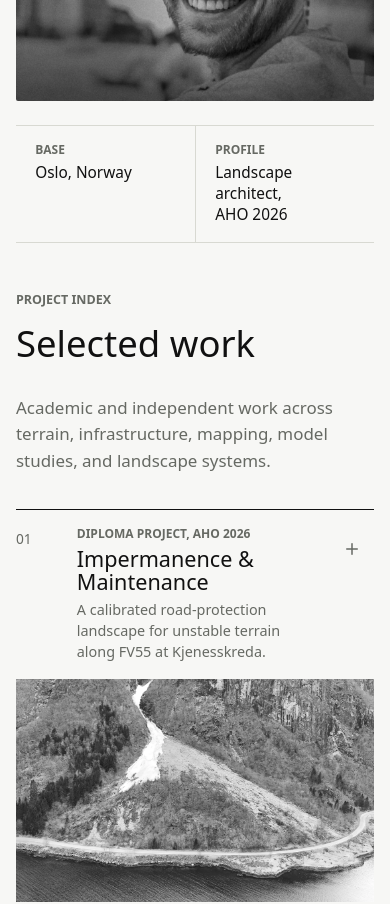
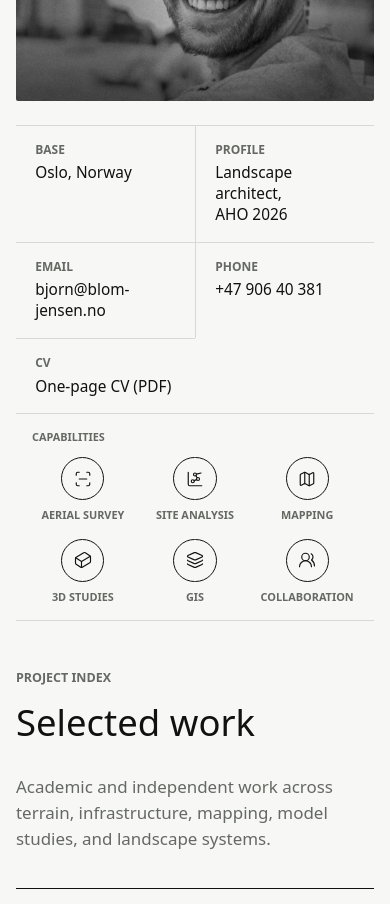
Before and after one commit to blomjensen/blomjensen.github.io, a React (Vite) app: page / in a window 390 px wide. Shown: the part 700-1604 px from the top of the page. Built offline with nearby package versions, Linux system fonts and the light colour scheme.

Commit message:
Refine portfolio content and hero capabilities

```diff
--- a/src/components/Hero.tsx
+++ b/src/components/Hero.tsx
@@ -1,4 +1,5 @@
 import { content } from '../content';
+import { ChartNetwork, Cuboid, Layers, Map, ScanLine, UsersRound } from 'lucide-react';
 import { useLanguage } from '../contexts/LanguageContext';
 import heroImage from '../assets/11641084856f4253f2024f07b07edcc8d4b7a88f.webp';
 
@@ -17,9 +18,21 @@ const heroCopy = {
     imageAlt: 'Portrait of Bjørn Blom-Jensen',
     actionsLabel: 'Primary actions',
     metadataLabel: 'Portfolio metadata',
+    capabilitiesLabel: 'Capabilities',
+    capabilities: [
+      { label: 'Aerial survey', Icon: ScanLine },
+      { label: 'Site analysis', Icon: ChartNetwork },
+      { label: 'Mapping', Icon: Map },
+      { label: '3D studies', Icon: Cuboid },
+      { label: 'GIS', Icon: Layers },
+      { label: 'Collaboration', Icon: UsersRound },
+    ],
     details: [
-      ['Base', 'Oslo, Norway'],
-      ['Profile', 'Landscape architect, AHO 2026'],
+      { label: 'Base', value: 'Oslo, Norway' },
+      { label: 'Profile', value: 'Landscape architect, AHO 2026' },
+      { label: 'Email', value: 'bjorn@blom-jensen.no', href: 'mailto:bjorn@blom-jensen.no' },
+      { label: 'Phone', value: '+47 906 40 381', href: 'tel:+4790640381' },
+      { label: 'CV', value: 'One-page CV (PDF)', href: '/files/bjorn-blom-jensen-cv-2026.pdf' },
     ],
   },
   no: {
@@ -32,9 +45,21 @@ const heroCopy = {
     imageAlt: 'Portrett av Bjørn Blom-Jensen',
     actionsLabel: 'Hovedhandlinger',
     metadataLabel: 'Porteføljeinformasjon',
+    capabilitiesLabel: 'Kompetanse',
+    capabilities: [
+      { label: 'Dronekartlegging', Icon: ScanLine },
+      { label: 'Stedsanalyse', Icon: ChartNetwork },
+      { label: 'Kartlegging', Icon: Map },
+      { label: '3D-studier', Icon: Cuboid },
+      { label: 'GIS', Icon: Layers },
+      { label: 'Samarbeid', Icon: UsersRound },
+    ],
     details: [
-      ['Base', 'Oslo, Norge'],
-      ['Profil', 'Landskapsarkitekt, AHO 2026'],
+      { label: 'Base', value: 'Oslo, Norge' },
+      { label: 'Profil', value: 'Landskapsarkitekt, AHO 2026' },
+      { label: 'E-post', value: 'bjorn@blom-jensen.no', href: 'mailto:bjorn@blom-jensen.no' },
+      { label: 'Telefon', value: '+47 906 40 381', href: 'tel:+4790640381' },
+      { label: 'CV', value: 'Én-sides CV (PDF)', href: '/files/bjorn-blom-jensen-cv-2026.pdf' },
     ],
   },
 } as const;
@@ -74,13 +99,40 @@ export function Hero({ onExploreClick }: HeroProps) {
       </div>
 
       <dl className="hero-details" aria-label={copy.metadataLabel}>
-        {copy.details.map(([label, value]) => (
-          <div key={label}>
-            <dt>{label}</dt>
-            <dd>{value}</dd>
+        {copy.details.map((detail) => (
+          <div key={detail.label}>
+            <dt>{detail.label}</dt>
+            <dd>
+              {detail.href ? (
+                <a
+                  className="hero-detail-link"
+                  href={detail.href}
+                  target={detail.href.endsWith('.pdf') ? '_blank' : undefined}
+                  rel={detail.href.endsWith('.pdf') ? 'noopener noreferrer' : undefined}
+                >
+                  {detail.value}
+                </a>
+              ) : (
+                detail.value
+              )}
+            </dd>
           </div>
         ))}
       </dl>
+
+      <section className="hero-capabilities" aria-label={copy.capabilitiesLabel}>
+        <p>{copy.capabilitiesLabel}</p>
+        <ul>
+          {copy.capabilities.map(({ label, Icon }) => (
+            <li key={label}>
+              <span className="hero-capability-icon" aria-hidden="true">
+                <Icon size={18} strokeWidth={1.55} />
+              </span>
+              <span>{label}</span>
+            </li>
+          ))}
+        </ul>
+      </section>
     </section>
   );
 }
--- a/src/custom.css
+++ b/src/custom.css
@@ -391,7 +391,7 @@ figcaption {
 
 .hero-details {
   display: grid;
-  grid-template-columns: repeat(2, minmax(0, 1fr));
+  grid-template-columns: repeat(5, minmax(0, 1fr));
   max-width: 1380px;
   margin: 3rem auto 0;
   border-top: 1px solid var(--line);
@@ -424,6 +424,67 @@ dd {
   color: var(--ink);
   font-size: 0.96rem;
   line-height: 1.35;
+}
+
+.hero-detail-link {
+  color: inherit;
+  text-decoration-color: color-mix(in srgb, currentColor 32%, transparent);
+  text-decoration-thickness: 1px;
+  text-underline-offset: 0.18em;
+}
+
+.hero-detail-link:hover {
+  text-decoration-color: currentColor;
+}
+
+.hero-capabilities {
+  display: grid;
+  grid-template-columns: 10rem minmax(0, 1fr);
+  gap: 1.2rem;
+  max-width: 1380px;
+  margin: 0 auto;
+  padding: 1.15rem 1.2rem 1.35rem;
+  border-bottom: 1px solid var(--line);
+}
+
+.hero-capabilities > p,
+.hero-capabilities li > span:last-child {
+  color: var(--muted);
+  font-size: 0.68rem;
+  font-weight: 600;
+  line-height: 1.3;
+  text-transform: uppercase;
+}
+
+.hero-capabilities > p {
+  margin: 0.7rem 0 0;
+}
+
+.hero-capabilities ul {
+  display: grid;
+  grid-template-columns: repeat(6, minmax(0, 1fr));
+  gap: 0.75rem;
+  margin: 0;
+  padding: 0;
+  list-style: none;
+}
+
+.hero-capabilities li {
+  display: grid;
+  justify-items: center;
+  gap: 0.5rem;
+  min-width: 0;
+  text-align: center;
+}
+
+.hero-capability-icon {
+  display: grid;
+  width: 2.7rem;
+  height: 2.7rem;
+  place-items: center;
+  color: var(--ink);
+  border: 1px solid var(--ink);
+  border-radius: 50%;
 }
 
 .portfolio-section,
@@ -1616,7 +1677,16 @@ dd {
   }
 
   .hero-details {
-    grid-template-columns: repeat(2, minmax(0, 1fr));
+    grid-template-columns: repeat(3, minmax(0, 1fr));
+  }
+
+  .hero-capabilities {
+    grid-template-columns: 1fr;
+    gap: 0.9rem;
+  }
+
+  .hero-capabilities > p {
+    margin: 0;
   }
 
   .hero-details div:nth-child(odd) {
@@ -1708,6 +1778,16 @@ dd {
   .hero-details {
     grid-template-columns: repeat(2, minmax(0, 1fr));
     margin-top: 2rem;
+  }
+
+  .hero-capabilities {
+    gap: 0.8rem;
+    padding: 1rem;
+  }
+
+  .hero-capabilities ul {
+    grid-template-columns: repeat(3, minmax(0, 1fr));
+    gap: 1rem 0.65rem;
   }
 
   .hero-details div,
--- a/src/data/projects.ts
+++ b/src/data/projects.ts
@@ -50,7 +50,10 @@ export const projects: Project[] = [
     },
     facts: [
       { label: { en: 'Period', no: 'Periode' }, value: { en: 'Spring 2026', no: 'Vår 2026' } },
-      { label: { en: 'Studio', no: 'Studio' }, value: { en: 'Diploma, AHO', no: 'Diplom, AHO' } },
+      {
+        label: { en: 'Course', no: 'Kurs' },
+        value: { en: '12-803 Diploma Landscape Architecture', no: '12-803 Diplom landskapsarkitektur' },
+      },
       {
         label: { en: 'Site', no: 'Sted' },
         value: { en: 'Kjenesskreda, Esefjorden / FV55', no: 'Kjenesskreda, Esefjorden / FV55' },
@@ -168,12 +171,12 @@ export const projects: Project[] = [
       no: 'Et parprosjekt om veisikring, terreng og bevegelse ved Lonavatnet langs Rv13.',
     },
     fullDescription: {
-      en: 'Developed in AHO studio 60 540 The Road, which treated roads and their material, ecological, and social systems as constructed landscapes. At Lonavatnet along Rv13, the pair project uses high-resolution site mapping and physical models to study a sequence of protective structures across a steep roadside condition. Developed with Trong Le.',
-      no: 'Prosjektet ble utviklet i AHO-studioet 60 540 The Road, som behandlet veier og deres materielle, økologiske og sosiale systemer som konstruerte landskap. Ved Lonavatnet langs Rv13 bruker parprosjektet detaljert stedskartlegging og fysiske modeller til å undersøke en sekvens av sikringskonstruksjoner i en bratt veisituasjon. Utviklet med Trong Le.',
+      en: 'Developed in 60-540 The Road, the project treats roads and their material, ecological, and social systems as constructed landscapes. At Lonavatnet along Rv13, the pair project uses high-resolution site mapping and physical models to study a sequence of protective structures across a steep roadside condition. Developed with Trong Le.',
+      no: 'Prosjektet ble utviklet i 60-540 The Road og behandler veier og deres materielle, økologiske og sosiale systemer som konstruerte landskap. Ved Lonavatnet langs Rv13 bruker parprosjektet detaljert stedskartlegging og fysiske modeller til å undersøke en sekvens av sikringskonstruksjoner i en bratt veisituasjon. Utviklet med Trong Le.',
     },
     facts: [
       { label: { en: 'Period', no: 'Periode' }, value: { en: 'Autumn 2025', no: 'Høst 2025' } },
-      { label: { en: 'Studio', no: 'Studio' }, value: { en: '60 540 The Road, AHO', no: '60 540 The Road, AHO' } },
+      { label: { en: 'Course', no: 'Kurs' }, value: { en: '60-540 The Road', no: '60-540 The Road' } },
       { label: { en: 'Site', no: 'Sted' }, value: { en: 'Lonavatnet / Rv13, Norway', no: 'Lonavatnet / Rv13, Norge' } },
       { label: { en: 'Team', no: 'Team' }, value: { en: 'Pair project with Trong Le', no: 'Parprosjekt med Trong Le' } },
     ],
@@ -222,17 +225,24 @@ export const projects: Project[] = [
   {
     id: 3,
     title: { en: 'Borgeskogen', no: 'Borgeskogen' },
-    category: { en: 'Collaborative project, 2025', no: 'Samarbeidsprosjekt, 2025' },
+    category: { en: 'AHO studio, Spring 2025', no: 'AHO-studio, vår 2025' },
     description: {
-      en: 'A collaborative study moving from terrain mapping to model scenes and a detailed 1:50 section.',
-      no: 'En samarbeidsstudie som beveger seg fra terrengkartlegging til modellscener og et detaljert snitt i 1:50.',
+      en: 'A collaborative landscape study of terrain, water, and everyday access at Borgeskogen.',
+      no: 'En samarbeidsstudie av terreng, vann og hverdagsadkomst i Borgeskogen.',
     },
     fullDescription: {
-      en: 'Borgeskogen moves between territorial reading and close-range spatial detail. Relief mapping, eye-level model studies, and a 1:50 construction section test how ground, vegetation, drainage, local stone, and movement meet at the site. Developed with Dimitra.',
-      no: 'Borgeskogen beveger seg mellom territoriell lesning og nærgående romlig detalj. Relieffkartlegging, modellstudier i øyehøyde og et konstruksjonssnitt i 1:50 tester hvordan terreng, vegetasjon, drenering, lokal stein og bevegelse møtes på stedet. Utviklet med Dimitra.',
+      en: 'Developed in 60-619 Systems: Hydropolis, the project moves between territorial reading and close-range spatial detail at Borgeskogen. Relief mapping, eye-level model studies, and a 1:50 construction section test how ground, vegetation, drainage, local stone, and movement meet at the site. Developed with Dimitra.',
+      no: 'Prosjektet ble utviklet i 60-619 Systemer: Hydropolis og beveger seg mellom territoriell lesning og nærgående romlig detalj i Borgeskogen. Relieffkartlegging, modellstudier i øyehøyde og et konstruksjonssnitt i 1:50 tester hvordan terreng, vegetasjon, drenering, lokal stein og bevegelse møtes på stedet. Utviklet med Dimitra.',
     },
     facts: [
       { label: { en: 'Period', no: 'Periode' }, value: { en: '2025', no: '2025' } },
+      {
+        label: { en: 'Course', no: 'Kurs' },
+        value: {
+          en: '60-619 Systems: Hydropolis',
+          no: '60-619 Systems: Hydropolis',
+        },
+      },
       { label: { en: 'Site', no: 'Sted' }, value: { en: 'Borgeskogen, Norway', no: 'Borgeskogen, Norge' } },
       { label: { en: 'Team', no: 'Team' }, value: { en: 'With Dimitra', no: 'Med Dimitra' } },
       {
@@ -280,14 +290,17 @@ export const projects: Project[] = [
   {
     id: 4,
     title: { en: 'Røst', no: 'Røst' },
-    category: { en: 'GK6, AHO 2023-2024', no: 'GK6, AHO 2023-2024' },
+    category: {
+      en: 'AHO studio, Spring 2023',
+      no: 'AHO-studio, vår 2023',
+    },
     description: {
       en: 'A layered reading of Røstlandet, its settlement structure, stone walls, and cultural landscape.',
       no: 'En lagdelt lesning av Røstlandet, bebyggelsesstrukturen, steinmurene og kulturlandskapet.',
     },
     fullDescription: {
-      en: 'The project began in spring 2023 in GK6 Landskap som fellesrom, where Group C worked on Røstlandet and the pressure on bird-cliff and cultural landscapes. Bjørn continued the project independently in spring 2024. Layered mapping compares orthophoto, relief, settlement, and registered stone walls across scales to read how existing boundaries and everyday movement are shaped by terrain and water.',
-      no: 'Prosjektet begynte våren 2023 i GK6 Landskap som fellesrom, der gruppe C arbeidet med Røstlandet og fuglefjellene og kulturlandskapet under press. Bjørn videreførte prosjektet selvstendig våren 2024. Lagdelt kartlegging sammenligner ortofoto, relieff, bebyggelse og registrerte steinmurer på tvers av skalaer for å lese hvordan eksisterende grenser og hverdagsbevegelse formes av terreng og vann.',
+      en: 'The project began in spring 2023 in 61 160 Commons – Place and territories in the north, where Group C worked on Røstlandet and the pressure on bird-cliff and cultural landscapes. Bjørn continued the project independently in spring 2024. Layered mapping compares orthophoto, relief, settlement, and registered stone walls across scales to read how existing boundaries and everyday movement are shaped by terrain and water.',
+      no: 'Prosjektet begynte våren 2023 i 61 160 Fellesrom – Sted og territorier i nord, der gruppe C arbeidet med Røstlandet og fuglefjellene og kulturlandskapet under press. Bjørn videreførte prosjektet selvstendig våren 2024. Lagdelt kartlegging sammenligner ortofoto, relieff, bebyggelse og registrerte steinmurer på tvers av skalaer for å lese hvordan eksisterende grenser og hverdagsbevegelse formes av terreng og vann.',
     },
     facts: [
       {
@@ -295,8 +308,11 @@ export const projects: Project[] = [
         value: { en: 'Spring 2023 / continued spring 2024', no: 'Vår 2023 / videreført vår 2024' },
       },
       {
-        label: { en: 'Studio', no: 'Studio' },
-        value: { en: 'GK6 · Landskap som fellesrom', no: 'GK6 · Landskap som fellesrom' },
+        label: { en: 'Course', no: 'Kurs' },
+        value: {
+          en: '61 160 · Commons – Place and territories in the north',
+          no: '61 160 · Fellesrom – Sted og territorier i nord',
+        },
       },
       { label: { en: 'Site', no: 'Sted' }, value: { en: 'Røstlandet, Røst', no: 'Røstlandet, Røst' } },
       {
@@ -347,21 +363,24 @@ export const projects: Project[] = [
 
   {
     id: 5,
-    title: { en: 'Edge Landscape: Rødtvet', no: 'Edge Landscape: Rødtvet' },
-    category: { en: 'IMLA studio, AHO 2024', no: 'IMLA-studio, AHO 2024' },
+    title: { en: 'Edge Landscape', no: 'Edge Landscape' },
+    category: { en: 'AHO studio, Autumn 2024', no: 'AHO-studio, høst 2024' },
     description: {
       en: 'A blue-green park system reconnecting forest edge, hidden streams, and post-war housing at Rødtvet.',
       no: 'Et blågrønt parksystem som kobler sammen skogkant, skjulte bekker og etterkrigsbebyggelse på Rødtvet.',
     },
     fullDescription: {
-      en: 'Developed in the AHO studio Edge Landscape, the project reads Rødtvet through its forest edge, former agricultural ground, waterways, and post-war housing structure. A connected sequence of rain paths, community gardens, planted edges, and social spaces makes hidden water systems visible while strengthening biodiversity and everyday use. Developed with Maria Olof Sigurdardottir.',
-      no: 'Prosjektet ble utviklet i AHO-studioet Edge Landscape og leser Rødtvet gjennom skogkanten, tidligere jordbruksmark, vannløp og etterkrigstidens boligstruktur. En sammenhengende sekvens av regnveier, felleshager, plantede kanter og sosiale rom synliggjør skjulte vannsystemer og styrker biologisk mangfold og hverdagsbruk. Utviklet med Maria Olof Sigurdardottir.',
+      en: 'Developed in 60-526 Commons: Parks and Park Systems, the project reads Rødtvet through its forest edge, former agricultural ground, waterways, and post-war housing structure. A connected sequence of rain paths, community gardens, planted edges, and social spaces makes hidden water systems visible while strengthening biodiversity and everyday use. Developed with Maria Olof Sigurdardottir.',
+      no: 'Prosjektet ble utviklet i 60-526 Commons: Parks and Park Systems og leser Rødtvet gjennom skogkanten, tidligere jordbruksmark, vannløp og etterkrigstidens boligstruktur. En sammenhengende sekvens av regnveier, felleshager, plantede kanter og sosiale rom synliggjør skjulte vannsystemer og styrker biologisk mangfold og hverdagsbruk. Utviklet med Maria Olof Sigurdardottir.',
     },
     facts: [
       { label: { en: 'Period', no: 'Periode' }, value: { en: 'Autumn 2024', no: 'Høst 2024' } },
       {
-        label: { en: 'Studio', no: 'Studio' },
-        value: { en: '60 526 Edge Landscape, AHO', no: '60 526 Edge Landscape, AHO' },
+        label: { en: 'Course', no: 'Kurs' },
+        value: {
+          en: '60-526 Commons: Parks and Park Systems',
+          no: '60-526 Commons: Parks and Park Systems',
+        },
       },
       { label: { en: 'Site', no: 'Sted' }, value: { en: 'Rødtvet, Oslo', no: 'Rødtvet, Oslo' } },
       {
@@ -456,7 +475,13 @@ export const projects: Project[] = [
     },
     facts: [
       { label: { en: 'Period', no: 'Periode' }, value: { en: 'Autumn 2025', no: 'Høst 2025' } },
-      { label: { en: 'Course', no: 'Kurs' }, value: { en: 'Prediploma, AHO', no: 'Prediplom, AHO' } },
+      {
+        label: { en: 'Course', no: 'Kurs' },
+        value: {
+          en: '60-701 Pre-diploma for Urbanism and Landscape Architecture',
+          no: '60-701 Prediplom for urbanisme og landskapsarkitektur',
+        },
+      },
       {
         label: { en: 'Cases', no: 'Case' },
         value: {
```
Also changed, not shown: 1 other file (tests, documents, lock files or other folders).
